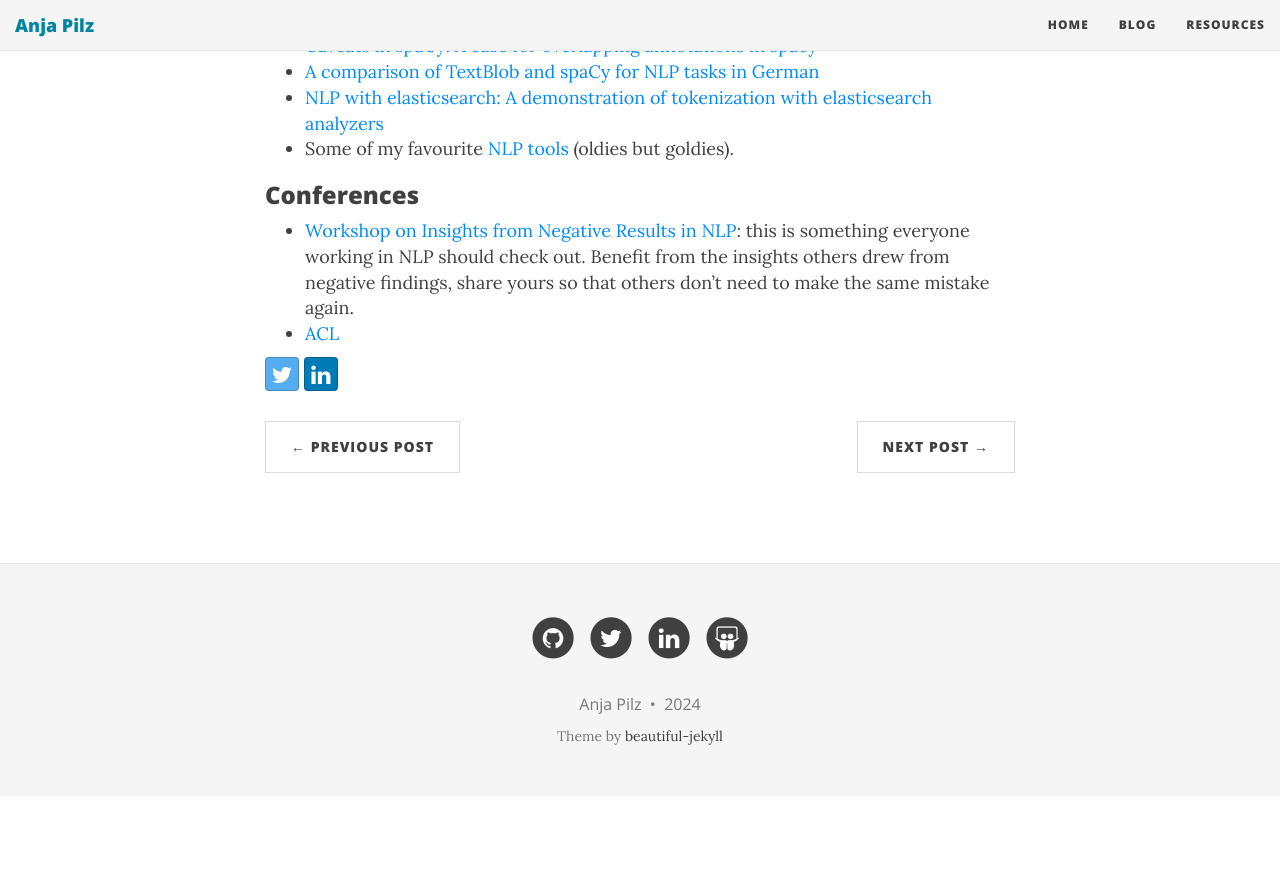
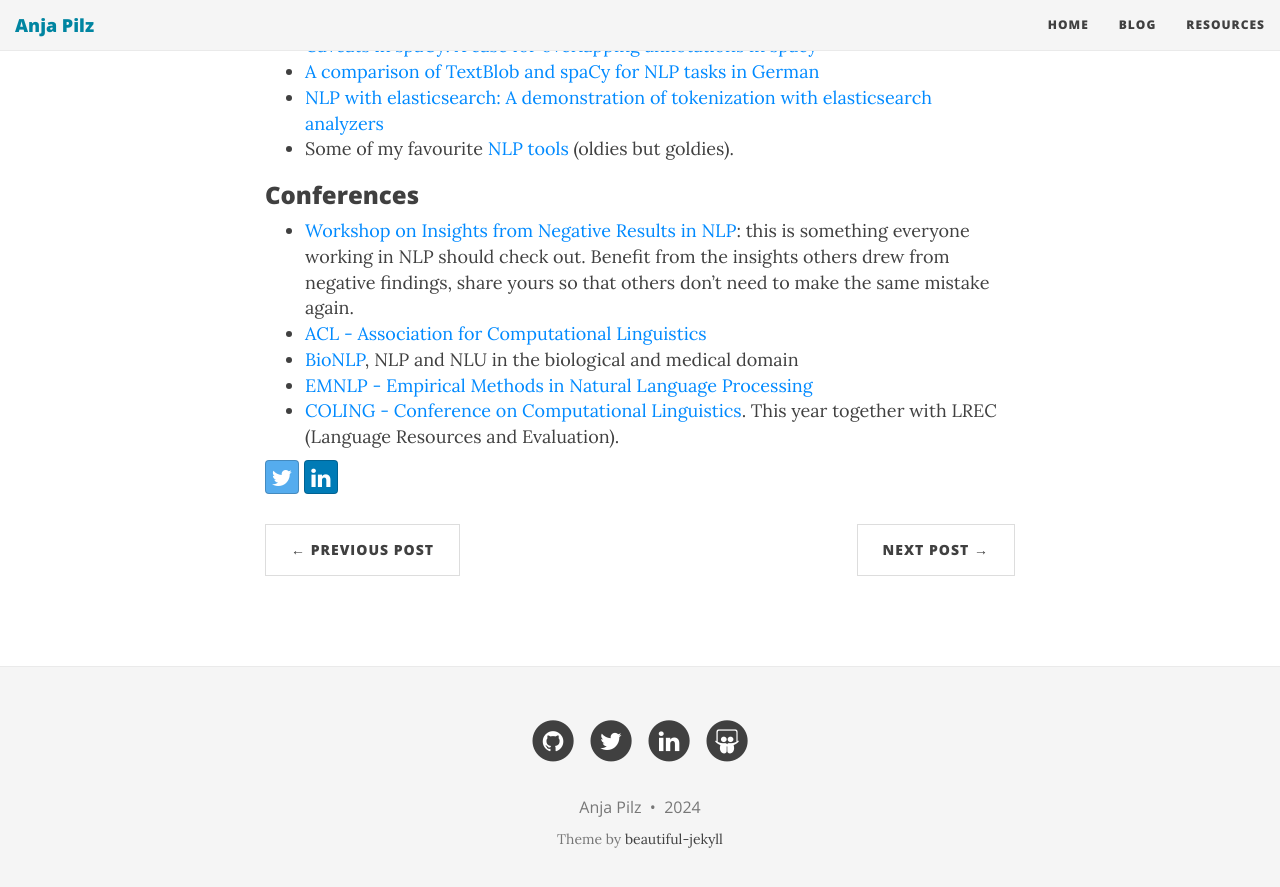
Before and after one commit to aplz/aplz.github.io, a Jekyll site: the page built from _posts/2020-08-27-getting-into-nlp.md, in a window 1280 px wide and 900 px high, scrolled down 701 px. Shown: the top 887 px of the window. Built offline with Jekyll 4.4.1, drawn with Linux system fonts in a browser that asks for light colours; nearby versions of some CDN libraries; before the commit the page ends 1498 px from its top, so only the background shows below that.

Commit message:
add conferences

```diff
--- a/_posts/2020-08-27-getting-into-nlp.md
+++ b/_posts/2020-08-27-getting-into-nlp.md
@@ -23,4 +23,7 @@ This list is by no means comprehensive.
 ### Conferences
 
 * [Workshop on Insights from Negative Results in NLP](https://insights-workshop.github.io/index): this is something everyone working in NLP should check out. Benefit from the insights others drew from negative findings, share yours so that others don't need to make the same mistake again.
-* [ACL](https://2024.aclweb.org)
+* [ACL - Association for Computational Linguistics](https://2024.aclweb.org)
+* [BioNLP](https://aclweb.org/aclwiki/BioNLP_Workshop), NLP and NLU in the biological and medical domain
+* [EMNLP - Empirical Methods in Natural Language Processing](https://2023.emnlp.org)
+* [COLING - Conference on Computational Linguistics](https://lrec-coling-2024.org). This year together with LREC (Language Resources and Evaluation).
```
